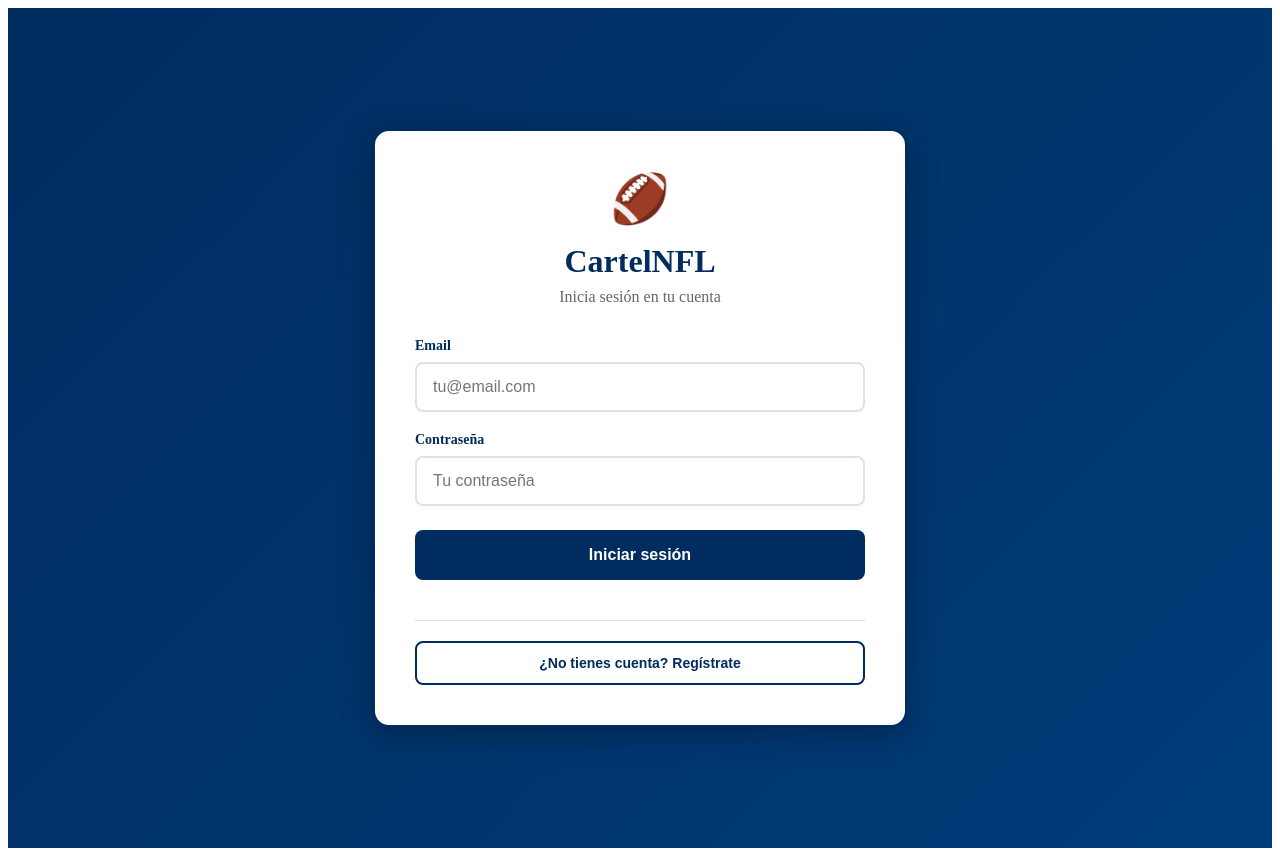
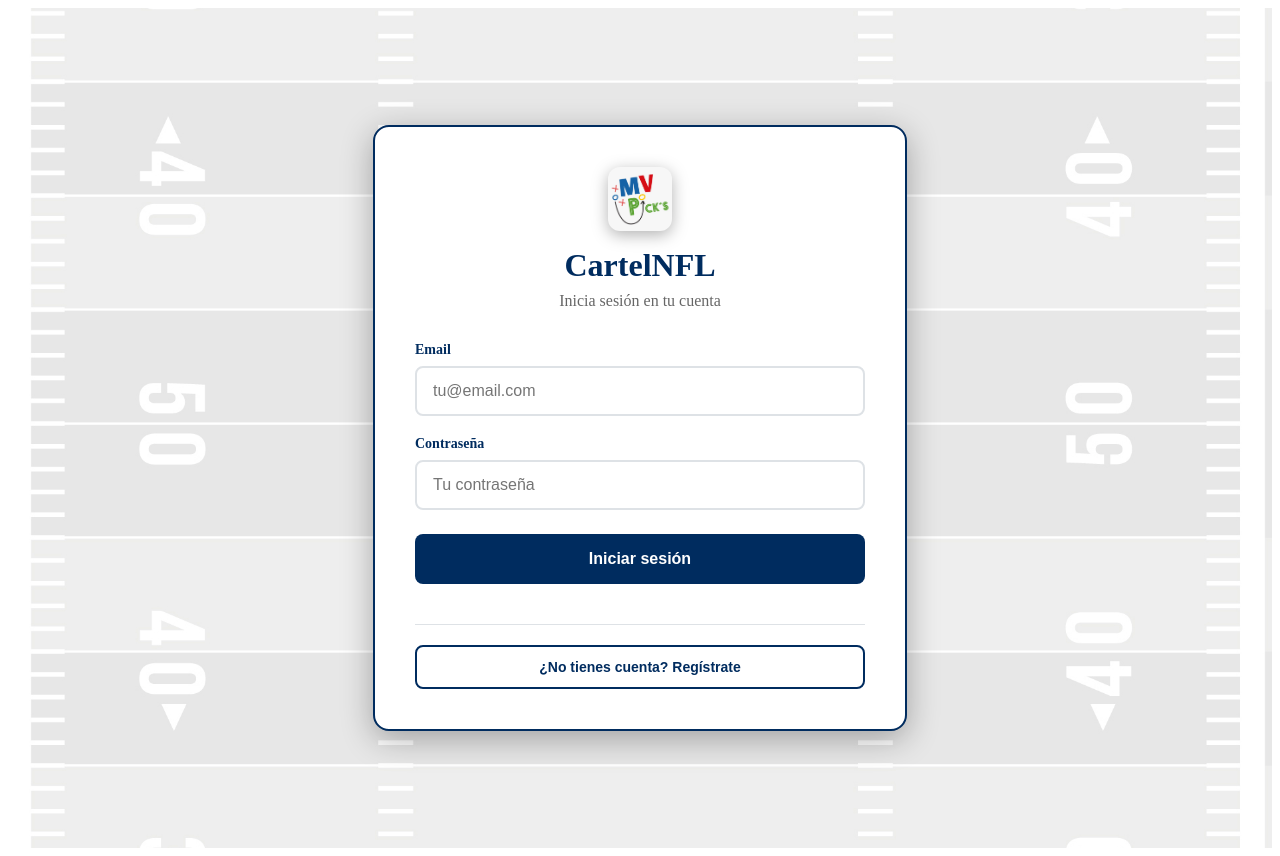
Before and after one commit to Gonmore/nfl, a React app in the folder frontend/: page / in a window 1280 px wide. Built offline with nearby package versions, Linux system fonts and the light colour scheme; no server answers; the HTML template or start-up script is replaced by a standard one.

Commit message:
background y logo

```diff
--- a/frontend/src/App.css
+++ b/frontend/src/App.css
@@ -1,4 +1,8 @@
 #root {
+  min-height: 100vh;
+}
+
+.container {
   min-height: 100vh;
   display: flex;
   flex-direction: column;
--- a/frontend/src/App.jsx
+++ b/frontend/src/App.jsx
@@ -28,7 +28,6 @@ export default function App() {
   };
 
   return (
-    <div id="root">
     <div className="container">
       {!token ? (
         <LoginRegister onLogin={handleLogin} />
@@ -36,6 +35,5 @@ export default function App() {
         <Dashboard user={user} token={token} onLogout={handleLogout} />
       )}
     </div>
-    </div>
   );
 }
--- a/frontend/src/Dashboard.jsx
+++ b/frontend/src/Dashboard.jsx
@@ -192,7 +192,6 @@ export default function Dashboard({ user, token, onLogout }) {
     return (
       <div style={{
         minHeight: '100vh',
-        background: 'linear-gradient(135deg, #0A1929 0%, #1A365D 50%, #2D3748 100%)',
         padding: '20px',
         display: 'flex',
         alignItems: 'center',
@@ -213,12 +212,25 @@ export default function Dashboard({ user, token, onLogout }) {
               marginBottom: '32px'
             }}>
               <div style={{
+                display: 'flex',
+                alignItems: 'center',
+                justifyContent: 'center',
+                gap: '12px',
                 fontSize: '24px',
                 fontWeight: '700',
                 color: '#1A365D',
                 marginBottom: '16px'
               }}>
-              🏈 Jornada en Juego
+                <img
+                  src='../img/logo.jpeg'
+                  alt='CartelNFL Logo'
+                  style={{
+                    width: '32px',
+                    height: '32px',
+                    borderRadius: '4px'
+                  }}
+                />
+                Jornada en Juego
               </div>
               <p style={{
                 color: '#4A5568',
@@ -227,9 +239,7 @@ export default function Dashboard({ user, token, onLogout }) {
               }}>
                 La semana {week} está en curso. ¿Qué deseas hacer en <strong>{selectedLeague.name}</strong>?
               </p>
-          </div>
-
-          <div style={{
+            </div>          <div style={{
             display: 'flex',
             flexDirection: 'column',
             gap: '16px',
@@ -358,7 +368,6 @@ export default function Dashboard({ user, token, onLogout }) {
     return (
       <div style={{
         minHeight: '100vh',
-        background: 'linear-gradient(135deg, #0A1929 0%, #1A365D 50%, #2D3748 100%)',
         padding: '20px',
         display: 'flex',
         alignItems: 'center',
@@ -388,7 +397,15 @@ export default function Dashboard({ user, token, onLogout }) {
               justifyContent: 'center',
               gap: '12px'
             }}>
-              <span style={{ fontSize: '28px' }}>📊</span>
+              <img
+                src='../img/logo.jpeg'
+                alt='CartelNFL Logo'
+                style={{
+                  width: '28px',
+                  height: '28px',
+                  borderRadius: '4px'
+                }}
+              />
               Mi Score - Semana {week}
             </h2>
             <p style={{ color: '#4A5568', margin: '8px 0 0 0' }}>
@@ -581,7 +598,6 @@ export default function Dashboard({ user, token, onLogout }) {
     return (
       <div style={{
         minHeight: '100vh',
-        background: 'linear-gradient(135deg, #0A1929 0%, #1A365D 50%, #2D3748 100%)',
         padding: '20px'
       }}>
         <div style={{
@@ -595,6 +611,7 @@ export default function Dashboard({ user, token, onLogout }) {
           <div style={{
             gridColumn: '1 / -1',
             backgroundColor: 'rgba(255, 255, 255, 0.98)',
+            backgroundImage: 'repeating-linear-gradient(0deg, transparent, transparent 20px, rgba(0, 44, 95, 0.1) 20px, rgba(0, 44, 95, 0.1) 21px)',
             borderRadius: '20px',
             padding: '12px 16px',
             boxShadow: '0 8px 32px rgba(0, 0, 0, 0.15)',
@@ -608,12 +625,18 @@ export default function Dashboard({ user, token, onLogout }) {
               gap: '16px'
             }}>
               <div style={{ display: 'flex', alignItems: 'center', gap: '16px' }}>
-                <div style={{
-                  fontSize: '32px',
+                <img
+                  src='../img/logo.jpeg'
+                  alt='CartelNFL Logo'
+                  style={{
+                    width: '40px',
+                    height: '40px',
+                    cursor: 'pointer',
+                    borderRadius: '8px',
                     filter: 'drop-shadow(0 2px 4px rgba(0, 0, 0, 0.2))'
-                }}>
-                  🏈
-                </div>
+                  }}
+                  onClick={() => setSelectedLeague(null)}
+                />
                 <div>
                   <h1 style={{
                     color: '#1A365D',
@@ -1270,7 +1293,6 @@ export default function Dashboard({ user, token, onLogout }) {
   return (
     <div style={{
       minHeight: '100vh',
-      background: 'linear-gradient(135deg, #002C5F 0%, #003D7A 100%)',
       padding: '16px'
     }}>
       <div style={{ maxWidth: '1200px', margin: '0 auto' }}>
@@ -1280,11 +1302,29 @@ export default function Dashboard({ user, token, onLogout }) {
             alignItems: 'center',
             marginBottom: '16px',
             backgroundColor: 'rgba(255, 255, 255, 0.95)',
+            backgroundImage: 'repeating-linear-gradient(0deg, transparent, transparent 20px, rgba(0, 44, 95, 0.1) 20px, rgba(0, 44, 95, 0.1) 21px)',
             padding: '12px 16px',
             borderRadius: '16px',
             boxShadow: '0 4px 20px rgba(0, 0, 0, 0.1)',
             border: '2px solid #002C5F'
           }}>
+            <div style={{
+              display: 'flex',
+              alignItems: 'center',
+              gap: '16px'
+            }}>
+              <img
+                src='../img/logo.jpeg'
+                alt='CartelNFL Logo'
+                style={{
+                  width: '40px',
+                  height: '40px',
+                  cursor: 'pointer',
+                  borderRadius: '8px',
+                  filter: 'drop-shadow(0 2px 4px rgba(0, 0, 0, 0.2))'
+                }}
+                onClick={() => setSelectedLeague(null)}
+              />
               <h1 style={{
                 color: '#002C5F',
                 margin: 0,
@@ -1293,9 +1333,9 @@ export default function Dashboard({ user, token, onLogout }) {
                 alignItems: 'center',
                 gap: '8px'
               }}>
-            <span style={{ fontSize: '20px' }}>🏈</span>
                 Liga: {selectedLeague.name}
               </h1>
+            </div>
             <button
               onClick={() => setSelectedLeague(null)}
               style={{
@@ -1318,9 +1358,7 @@ export default function Dashboard({ user, token, onLogout }) {
               <span style={{ fontSize: '14px' }}>←</span>
               Cambiar Liga
             </button>
-        </div>
-
-        {loading ? (
+          </div>        {loading ? (
           <div className="card" style={{ textAlign: 'center', padding: '40px' }}>
             <div className="spinner"></div>
             <p style={{ marginTop: '16px', color: 'var(--text-secondary)' }}>
--- a/frontend/src/LoginRegister.jsx
+++ b/frontend/src/LoginRegister.jsx
@@ -46,8 +46,7 @@ export default function LoginRegister({ onLogin }) {
       display: 'flex',
       alignItems: 'center',
       justifyContent: 'center',
-      padding: '20px',
-      background: 'linear-gradient(135deg, #002C5F 0%, #003D7A 100%)'
+      padding: '20px'
     }}>
       <div style={{
         backgroundColor: '#FFFFFF',
@@ -62,10 +61,21 @@ export default function LoginRegister({ onLogin }) {
         {/* Logo y título */}
         <div style={{ marginBottom: '32px' }}>
           <div style={{
-            fontSize: '48px',
+            display: 'flex',
+            alignItems: 'center',
+            justifyContent: 'center',
             marginBottom: '16px'
           }}>
-            🏈
+            <img
+              src='../img/logo.jpeg'
+              alt='CartelNFL Logo'
+              style={{
+                width: '64px',
+                height: '64px',
+                borderRadius: '12px',
+                filter: 'drop-shadow(0 4px 8px rgba(0, 0, 0, 0.3))'
+              }}
+            />
           </div>
           <h1 style={{
             color: '#002C5F',
```
Also changed, not shown: frontend/img/logo.jpeg (added). Lines whose indentation alone changed are shown as unchanged.
